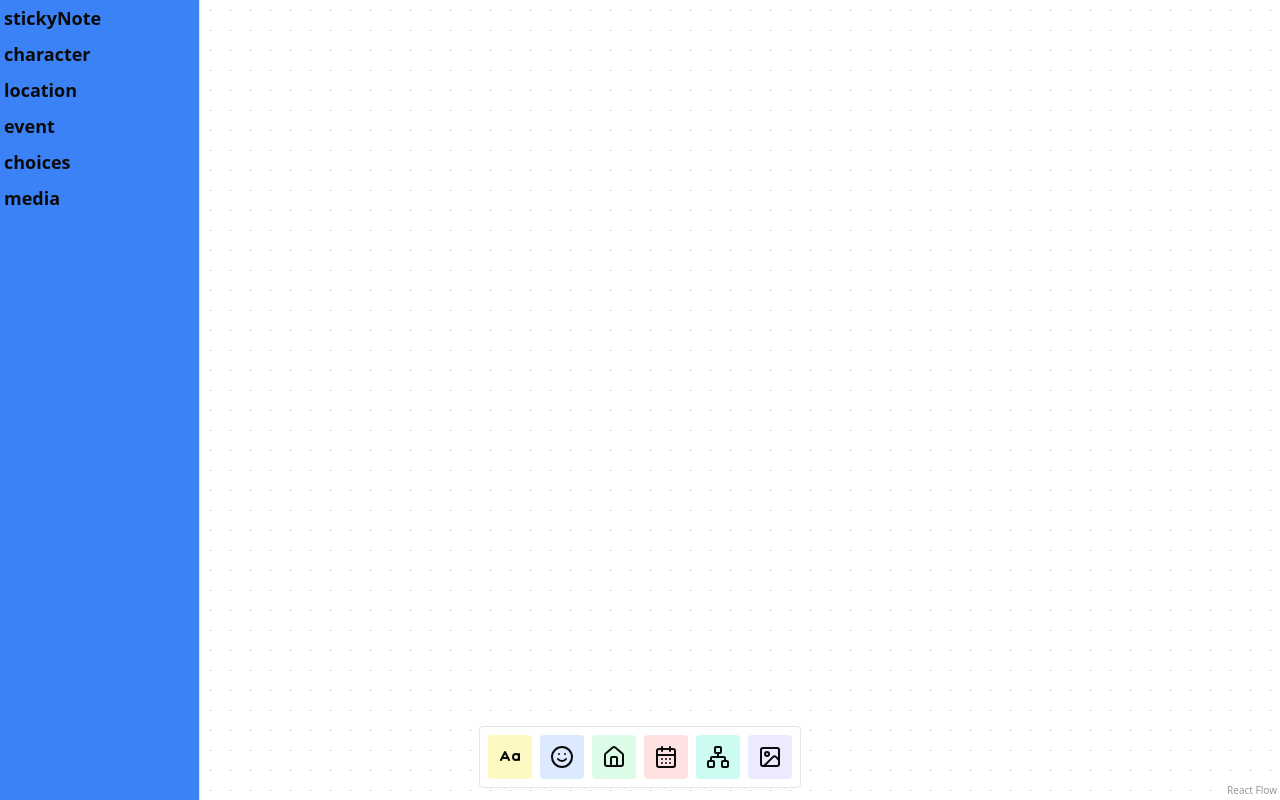
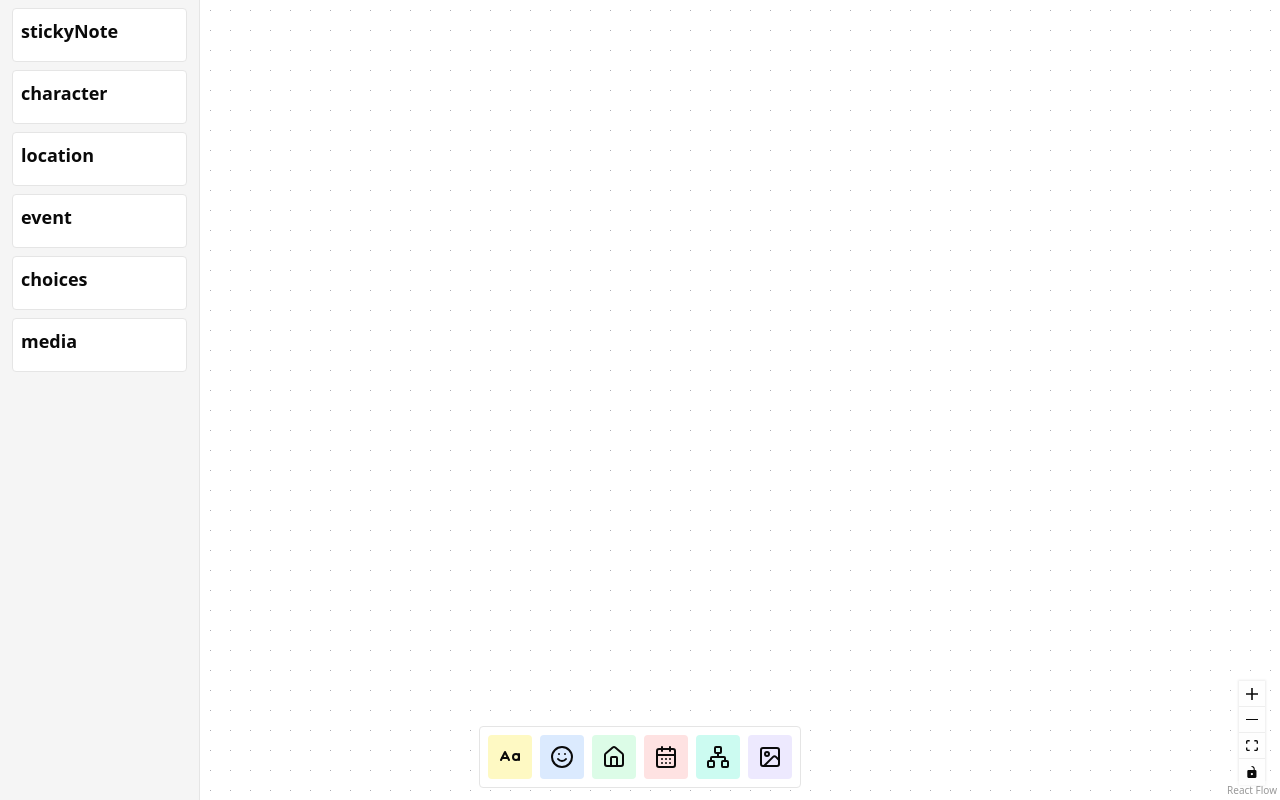
Before and after one commit to Elie-BenSimon/Whiteboard, a React (Vite) app: page / in a window 1280 px wide. Built offline with nearby package versions, Linux system fonts and the light colour scheme.

Commit message:
feat: drawer inside flow

```diff
--- a/src/components/whiteboard.tsx
+++ b/src/components/whiteboard.tsx
@@ -34,6 +34,7 @@ import ChoicesCard from "./cards/choices";
 import EventCard from "./cards/event";
 import MediaCard from "./cards/media";
 import {
+  cn,
   deleteNodesFromLocalStorage,
   loadNodesFromLocalStorage,
   saveNodesToLocalStorage,
@@ -63,6 +64,7 @@ function WhiteBoard() {
   const [listNodes, setListNodes] = useState<Node[]>(
     loadNodesFromLocalStorage("reactFlowNodesList")
   );
+  const [mousePosition, setMousePosition] = useState({ x: 0, y: 0 });
   const drawerWidth = 200;
 
   useEffect(() => {
@@ -148,29 +150,10 @@ function WhiteBoard() {
   const typesList = Object.keys(nodeTypes);
 
   return (
-    <div className="relative w-full h-full flex">
-      <div
-        className="absolute z-10 group h-full"
-        style={{ width: drawerWidth }}
-      >
-        <div
-          className=" bg-blue-500 h-full border-r -translate-x-full group-hover:translate-x-0 transition-transform"
-          style={{ width: drawerWidth }}
-        >
-          {typesList.map((type) => (
-            <div className="flex flex-col gap-2 p-1">
-              <div className="text-lg font-semibold">{type}</div>
-              {listNodes
-                .filter((node) => node.type === type)
-                .map((node) => (
-                  <div key={node.id} className="">
-                    {String(node.data.title)}
-                  </div>
-                ))}
-            </div>
-          ))}
-        </div>
-      </div>
+    <div
+      className="relative w-full h-full flex"
+      onMouseMove={(e) => setMousePosition({ x: e.clientX, y: e.clientY })}
+    >
       <div className="reactflow-wrapper h-full w-full" ref={reactFlowWrapper}>
         <ReactFlow
           nodeTypes={nodeTypes}
@@ -186,9 +169,29 @@ function WhiteBoard() {
           onReconnect={onReconnect}
           onNodeDragStop={onNodeDragStop}
           onNodeDragStart={onNodeDragStart}
+          onNodeDrag={(e) => setMousePosition({ x: e.clientX, y: e.clientY })}
         >
+          <div
+            className={cn(
+              "bg-accent h-full border-r -translate-x-full transition-transform p-2 px-3 flex flex-col gap-2",
+              mousePosition.x < drawerWidth + 80 && "translate-x-0",
+              !draggedNodes.length && "relative z-20"
+            )}
+            style={{ width: drawerWidth }}
+          >
+            {typesList.map((type) => (
+              <div className="flex flex-col gap-0.5 pb-4 border rounded p-2 bg-card">
+                <div className="text-lg font-semibold">{type}</div>
+                {listNodes
+                  .filter((node) => node.type === type)
+                  .map((node) => (
+                    <div key={node.id}>{String(node.data.title)}</div>
+                  ))}
+              </div>
+            ))}
+          </div>
           <Background variant={BackgroundVariant.Dots} />
-          <Controls />
+          <Controls position="bottom-right" />
         </ReactFlow>
       </div>
       <div className="absolute bottom-3 left-1/2 -translate-x-1/2 z-10">
```
